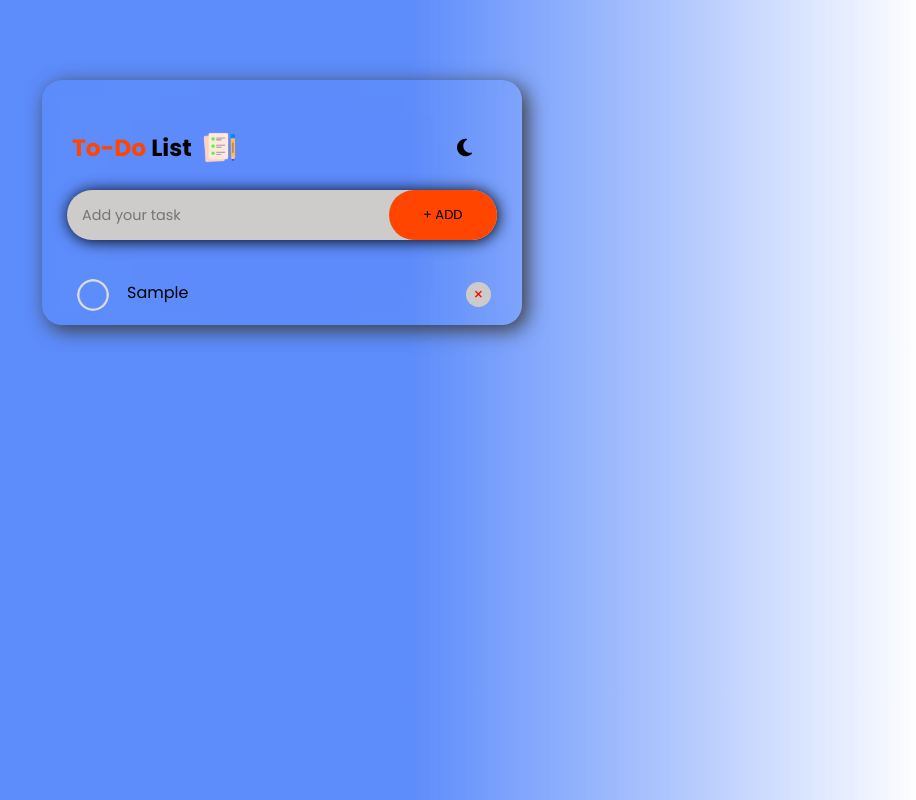
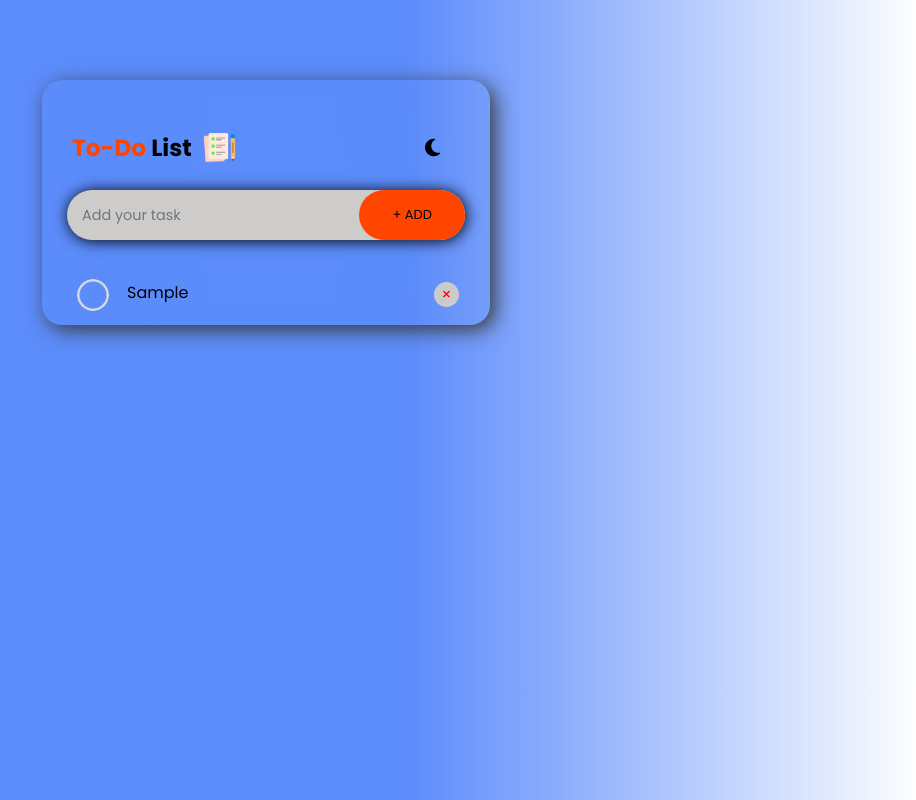
Before and after one commit to gauravvbh/To-Do-LIST, a plain HTML site: page index.html in a window 1280 px wide. Both pictures are taken after typing "Sample" into the empty fields and a click on the button "+ ADD". Shown: the whole page, without its empty margins (358-1274 px from the left). Drawn offline with Linux system fonts and the light colour scheme.

Commit message:
minor changes

```diff
--- a/style.css
+++ b/style.css
@@ -5,7 +5,6 @@
 }
 body{
     background: linear-gradient(90deg,rgba(56, 114, 250, 0.815) 60%,white);
-    /* background: linear-gradient(90deg,rgb(133, 131, 131),black 60%); */
 }
 :root{
     --color-primary:red;
@@ -13,14 +12,14 @@ body{
 }
 .container {
     border-radius: 20px;
-    max-width: 30rem;
+    max-width: 35vw;
+    min-width: 200px;
+    min-height: 200px;
     backdrop-filter: blur(500px);
     /* border: 1px solid black; */
     box-shadow: 5px 5px 20px rgb(59, 59, 59);
     margin-left: 25rem;
     margin-top: 5rem;
-    min-height: 12rem;
-    min-width: 200px;
     font-size: 20px;
 }
 .row button{
@@ -45,7 +44,9 @@ body{
     margin-left: 30px;
     font-weight: 700;
 }
-
+.box2{
+    position: relative;
+}
 i{
     position:absolute;
     padding-top: 8px;
@@ -99,9 +100,7 @@ ul li{
     position: relative;
     border-radius: 35px;
     min-height: 45px;
-    margin: 0 15px 0 15px;
-    margin-bottom: 20px;
-
+    margin: 0 15px 20px 15px;
 }
 ul li:hover{
     background: rgba(128, 128, 128, 0.267);
```
